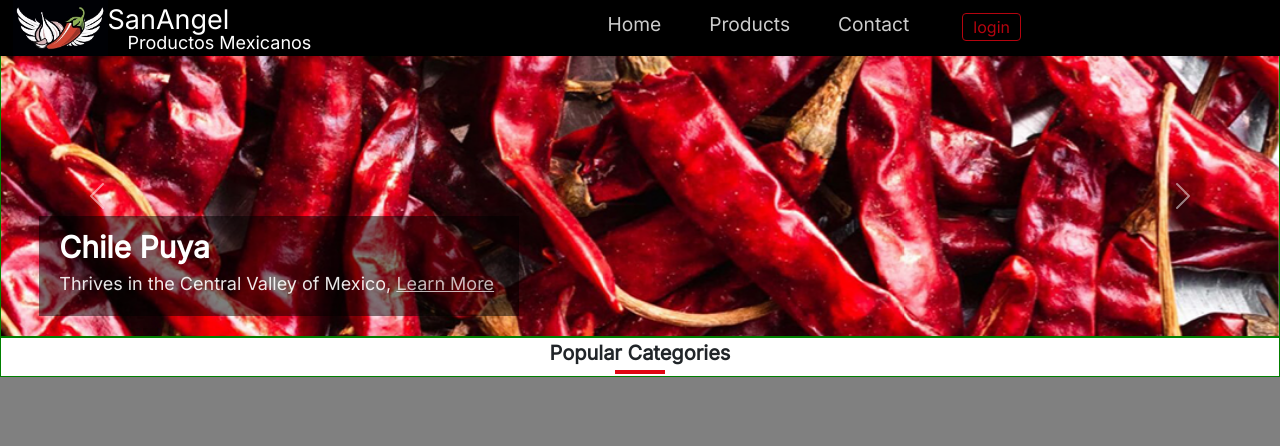
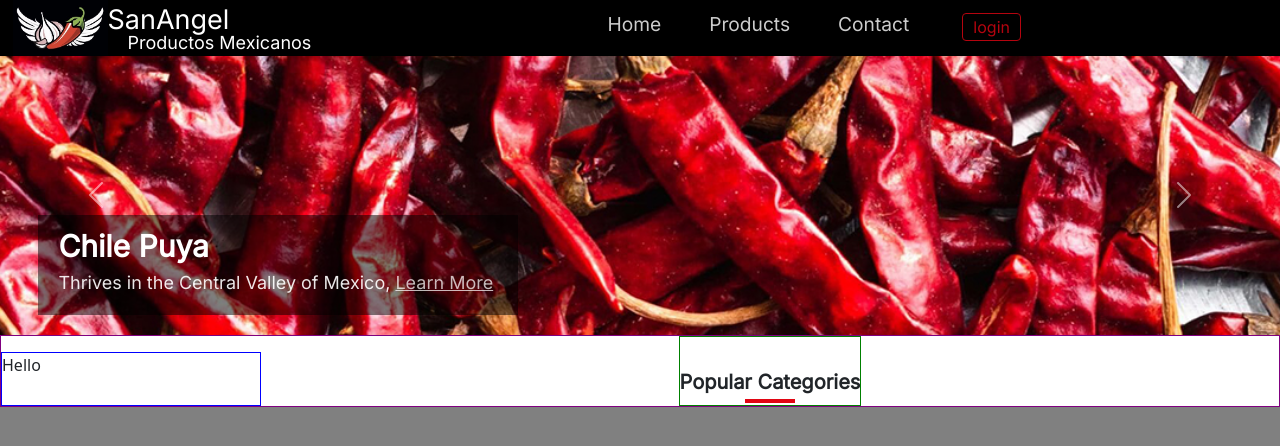
Before and after one commit to JoseJaramillo04/sanangelmx.com, a React (Create React App) app: page / in a window 1280 px wide. Shown: the top 446 px of the page. Built offline with nearby package versions, Linux system fonts and the light colour scheme.

Commit message:
Made section title responsive component with 1 parameter

```diff
--- a/src/App.css
+++ b/src/App.css
@@ -14,11 +14,51 @@ html{
   margin-top: 55px;
 }
 
+.carousel-content, .content, .side-menu-container{
+  max-width: 1500px;
+  margin: 0 auto;
+}
+
 .content{
-  max-width: 1500px;
   margin: 0 auto;
   display: flex;
   flex-direction: column;
   align-items: center;
   border: 1px solid green
 }
+
+.fair-spacing{
+  margin: 0 !important;
+  margin-top: 20px !important;
+  padding: 0px !important
+}
+
+@media screen and (min-width:800px) {
+  .fair-spacing{
+    margin: 0 !important;
+    margin-top: 30px !important;
+    padding: 0px !important
+  }
+
+}
+
+.side-menu{
+  display: none;
+}
+
+@media screen and (min-width:800px) {
+  .side-menu-container{
+    display: flex;
+    flex-direction: row;
+    border: 1px solid purple
+  }
+
+  .side-menu{
+    display: block;
+    width: 100%;
+    max-width: 260px;
+    margin-top: 16px;
+
+    border: 1px solid blue;
+  }
+}
--- a/src/App.tsx
+++ b/src/App.tsx
@@ -22,8 +22,13 @@ function Home() {
   return (
     <>
       <Carousel />
-      <div className="content">
-        <SectionTitle />
+
+      <div className="side-menu-container">
+        <div className="side-menu">Hello</div>
+        <div className="content">
+          <div className="fair-spacing" />
+          <SectionTitle title="Popular Categories" />
+        </div>
       </div>
     </>
   );
--- a/src/components/Carousel.tsx
+++ b/src/components/Carousel.tsx
@@ -38,7 +38,7 @@ function Carousel() {
 
   return (
     <>
-      <div className="content">
+      <div className="carousel-content">
         <div
           id="carouselExampleInterval"
           className="carousel slide"
--- a/src/components/SectionTitle.tsx
+++ b/src/components/SectionTitle.tsx
@@ -1,9 +1,9 @@
 import "../css/sectionTitle.css";
 
-function SectionTitle() {
+function SectionTitle(props: { title: string }) {
   return (
     <div className="section-container">
-      <span className="section-title">Popular Categories</span>
+      <span className="section-title">{props.title}</span>
       <hr className="section-line" />
     </div>
   );
--- a/src/css/sectionTitle.css
+++ b/src/css/sectionTitle.css
@@ -4,6 +4,8 @@
     display: flex;
     flex-direction: column;
     align-items: center;
+    overflow: hidden;
+    white-space: nowrap;
   }
 
   .section-line{
```
